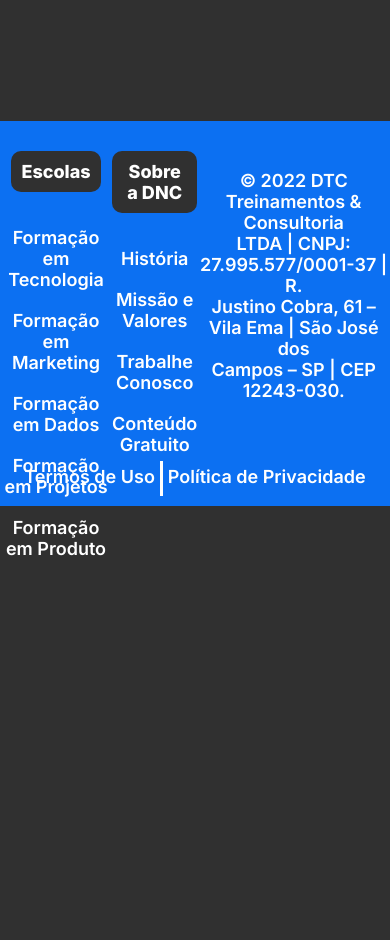
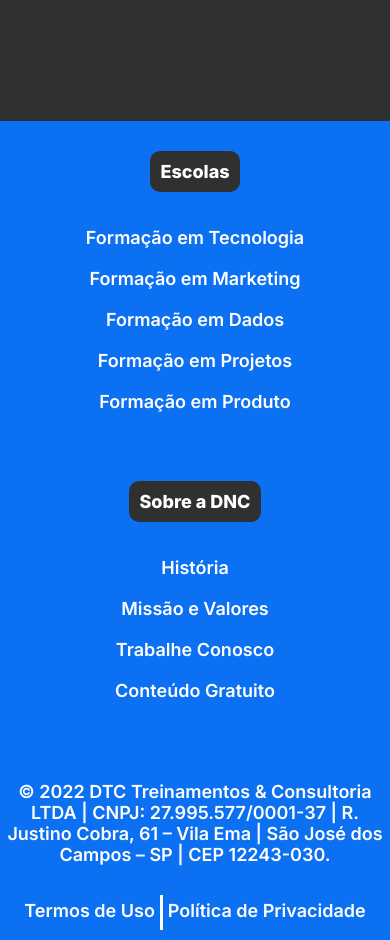
Before and after one commit to AxBorgess/projetoteste, a plain HTML site: page index.html in a window 390 px wide. Shown: the part 1500-2440 px from the top of the page. Before the commit the page ends 2079 px from the top, so only its background shows below. Drawn offline with Linux system fonts and the light colour scheme.

Commit message:
Projeto finalizado com media query

```diff
--- a/style.css
+++ b/style.css
@@ -282,6 +282,7 @@ body{
     #principal button{
         width: 100%;
         margin: 0px;
+
     }
 
     /* Section */
@@ -304,5 +305,13 @@ body{
     .checkbox-itens label{
         font-size: 15px;
     }
+
+    footer .linha1{
+        flex-direction: column;
+        height: auto;
+    }
+
+    footer .endereco{
+        margin-bottom: 20px;
     }
 }
```
